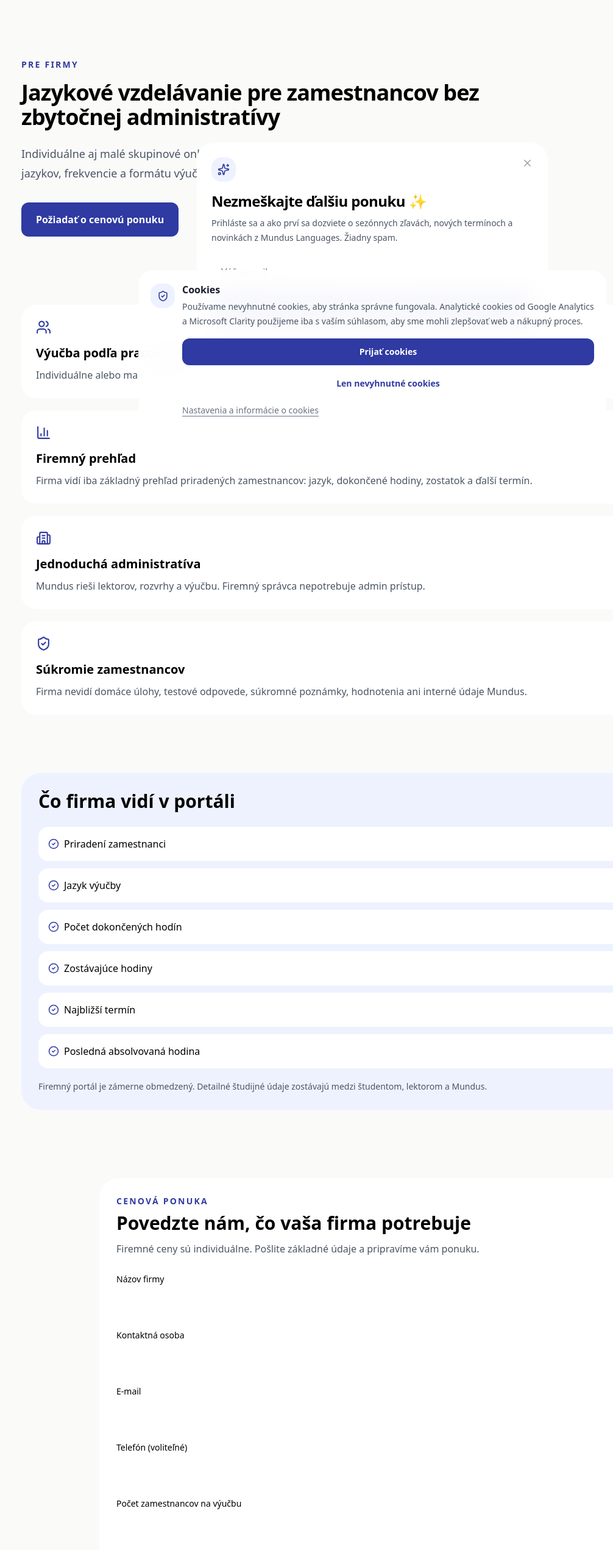
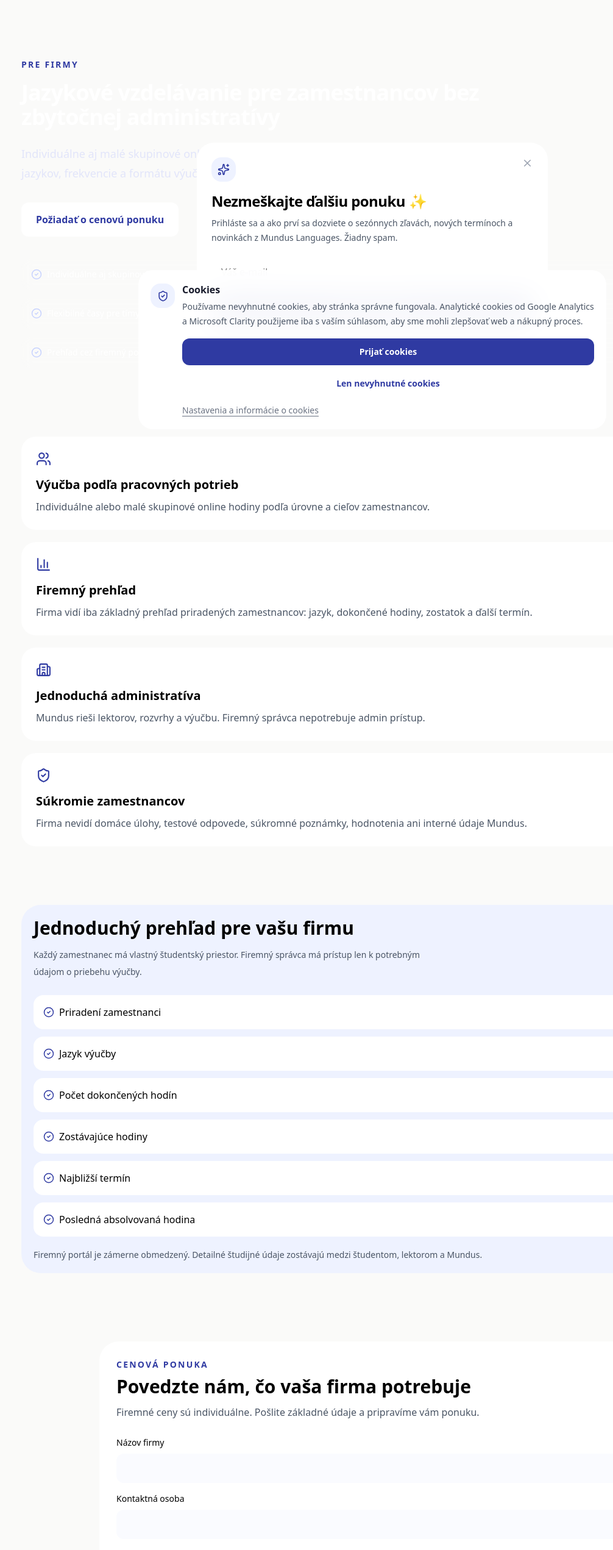
Before and after one commit to 505hits/mundus, a Next.js app: page /companies in a window 1280 px wide. Shown: the part 80-2622 px from the top of the page at 61% size, without its empty margins (29-1035 px from the left). Built offline with nearby package versions, Linux system fonts and the light colour scheme; no server answers.

Commit message:
Refresh bilingual corporate page with premium hero and clearer conversion form

```diff
--- a/src/app/companies/page.tsx
+++ b/src/app/companies/page.tsx
@@ -26,26 +26,29 @@ export default async function CompaniesPage({searchParams}:Props){
   ["Employee privacy","Companies do not see homework, test answers, private notes, ratings or Mundus internal data."]
  ];
  return <main className="min-h-screen bg-[#FAFAF9]"><Navbar/>
-  <section className="px-6 pb-16 pt-32"><div className="mx-auto max-w-6xl">
+  <section className="bg-gradient-to-br from-[#171A2B] via-[#22294E] to-[#2F3AA2] px-5 pb-16 pt-32 text-white sm:px-6 sm:pb-20"><div className="mx-auto max-w-6xl">
    <p className="text-sm font-semibold uppercase tracking-[0.16em] text-[#2F3AA2]">{sk?"Pre firmy":"For companies"}</p>
-   <h1 className="mt-4 max-w-4xl text-4xl font-semibold tracking-tight sm:text-6xl">{sk?"Jazykové vzdelávanie pre zamestnancov bez zbytočnej administratívy":"Language training for employees without unnecessary administration"}</h1>
-   <p className="mt-6 max-w-3xl text-lg leading-8 text-gray-600">{sk?"Individuálne aj malé skupinové online hodiny. Cenu pripravíme podľa počtu zamestnancov, jazykov, frekvencie a formátu výučby.":"Individual and small-group online lessons. We prepare a custom quote based on employee count, languages, frequency and lesson format."}</p>
-   <a href="#quote" className="mt-8 inline-flex rounded-xl bg-[#2F3AA2] px-6 py-4 font-semibold text-white">{sk?"Požiadať o cenovú ponuku":"Request a quote"}</a>
+   <h1 className="mt-4 max-w-4xl text-4xl font-semibold tracking-tight !text-white sm:text-6xl">{sk?"Jazykové vzdelávanie pre zamestnancov bez zbytočnej administratívy":"Language training for employees without unnecessary administration"}</h1>
+   <p className="mt-6 max-w-3xl text-lg leading-8 text-[#E2E5FA]">{sk?"Individuálne aj malé skupinové online hodiny. Cenu pripravíme podľa počtu zamestnancov, jazykov, frekvencie a formátu výučby.":"Individual and small-group online lessons. We prepare a custom quote based on employee count, languages, frequency and lesson format."}</p>
+   <a href="#quote" className="mt-8 inline-flex min-h-12 items-center justify-center rounded-xl bg-white px-6 py-4 font-semibold text-[#2F3AA2] transition hover:bg-[#EEF2FF]">{sk?"Požiadať o cenovú ponuku":"Request a quote"}</a>
+  <div className="mt-9 grid gap-3 text-sm sm:grid-cols-3">
+    {(sk ? ["Individuálne aj skupinové hodiny", "Flexibilné časy pre tímy", "Prehľad cez firemný portál"] : ["Private and group lessons", "Flexible team schedules", "Company learning overview"]).map(item => <div key={item} className="flex items-center gap-2 rounded-2xl border border-white/15 bg-white/10 p-4 text-white backdrop-blur"><CheckCircle2 size={18} className="shrink-0 text-[#C7D2FE]"/>{item}</div>)}
+   </div>
   </div></section>
   <section className="px-6 py-12"><div className="mx-auto grid max-w-6xl gap-5 md:grid-cols-2">{benefits.map(([title,text],i)=>{const icons=[Users,BarChart3,Building2,ShieldCheck];const Icon=icons[i] ?? Building2;return <article key={title} className="rounded-3xl border border-black/5 bg-white p-6 shadow-sm"><Icon size={25} className="text-[#2F3AA2]"/><h2 className="mt-4 text-xl font-semibold">{title}</h2><p className="mt-2 leading-7 text-gray-600">{text}</p></article>})}</div></section>
-  <section className="px-6 py-12"><div className="mx-auto max-w-6xl rounded-[2rem] bg-[#EEF2FF] p-7 sm:p-10"><h2 className="text-3xl font-semibold">{sk?"Čo firma vidí v portáli":"What the company sees in the portal"}</h2><div className="mt-6 grid gap-3 sm:grid-cols-2">{(sk?["Priradení zamestnanci","Jazyk výučby","Počet dokončených hodín","Zostávajúce hodiny","Najbližší termín","Posledná absolvovaná hodina"]:["Assigned employees","Learning language","Completed lesson count","Lessons remaining","Next lesson","Last completed lesson"]).map(x=><p key={x} className="flex items-center gap-2 rounded-2xl bg-white p-4"><CheckCircle2 size={18} className="text-[#2F3AA2]"/>{x}</p>)}</div><p className="mt-5 text-sm text-gray-600">{sk?"Firemný portál je zámerne obmedzený. Detailné študijné údaje zostávajú medzi študentom, lektorom a Mundus." : "The company portal is intentionally limited. Detailed learning data remains between the student, teacher and Mundus."}</p></div></section>
+  <section className="px-5 py-12 sm:px-6"><div className="mx-auto max-w-6xl rounded-[2rem] bg-[#EEF2FF] p-5 sm:p-10"><h2 className="text-3xl font-semibold">{sk?"Jednoduchý prehľad pre vašu firmu":"A simpler overview for your company"}</h2><p className="mt-3 max-w-2xl text-sm leading-7 text-gray-600">{sk?"Každý zamestnanec má vlastný študentský priestor. Firemný správca má prístup len k potrebným údajom o priebehu výučby.":"Each employee keeps a private student space. The company manager only sees the essential lesson usage information."}</p><div className="mt-6 grid gap-3 sm:grid-cols-2">{(sk?["Priradení zamestnanci","Jazyk výučby","Počet dokončených hodín","Zostávajúce hodiny","Najbližší termín","Posledná absolvovaná hodina"]:["Assigned employees","Learning language","Completed lesson count","Lessons remaining","Next lesson","Last completed lesson"]).map(x=><p key={x} className="flex items-center gap-2 rounded-2xl bg-white p-4"><CheckCircle2 size={18} className="text-[#2F3AA2]"/>{x}</p>)}</div><p className="mt-5 text-sm text-gray-600">{sk?"Firemný portál je zámerne obmedzený. Detailné študijné údaje zostávajú medzi študentom, lektorom a Mundus." : "The company portal is intentionally limited. Detailed learning data remains between the student, teacher and Mundus."}</p></div></section>
   <section id="quote" className="px-6 py-16"><div className="mx-auto max-w-4xl rounded-[2rem] border border-black/5 bg-white p-7 shadow-sm sm:p-10"><p className="text-sm font-semibold uppercase tracking-[0.16em] text-[#2F3AA2]">{sk?"Cenová ponuka":"Quote request"}</p><h2 className="mt-2 text-3xl font-semibold">{sk?"Povedzte nám, čo vaša firma potrebuje":"Tell us what your company needs"}</h2><p className="mt-3 text-gray-600">{sk?"Firemné ceny sú individuálne. Pošlite základné údaje a pripravíme vám ponuku.":"Company pricing is customized. Send the basics and we’ll prepare a quote."}</p>
   {sent==="1"&&<p role="status" className="mt-5 rounded-2xl bg-green-50 p-4 text-green-800">{sk?"Ďakujeme. Dopyt sme prijali a ozveme sa vám.":"Thank you. We received your request and will contact you."}</p>}
   {problem&&<p role="alert" className="mt-5 rounded-2xl bg-red-50 p-4 text-red-700">{problem==="rate"?(sk?"Dostali sme už viac dopytov z tohto e-mailu. Skúste to neskôr.":"We already received several requests from this email. Try again later."):problem==="invalid"?(sk?"Skontrolujte vyplnené údaje.":"Please check the information entered."):(sk?"Dopyt sa nepodarilo odoslať. Skúste to neskôr.":"The request could not be sent. Try again later.")}</p>}
-  <form action={submitCompanyQuote} className="mt-7 grid gap-5 sm:grid-cols-2"><input type="hidden" name="ui_language" value={language}/>
-   <label className="text-sm">{sk?"Názov firmy":"Company name"}<input name="company_name" required maxLength={160} className="mt-2 w-full rounded-xl border p-3"/></label>
-   <label className="text-sm">{sk?"Kontaktná osoba":"Contact person"}<input name="contact_name" required maxLength={120} className="mt-2 w-full rounded-xl border p-3"/></label>
+  <form action={submitCompanyQuote} className="mt-7 grid gap-4 sm:grid-cols-2"><input type="hidden" name="ui_language" value={language}/>
+   <label className="text-sm">{sk?"Názov firmy":"Company name"}<input name="company_name" required maxLength={160} className="mt-2 min-h-12 w-full rounded-xl border border-[#DDE2FB] bg-[#FAFBFF] p-3 outline-none transition focus:border-[#2F3AA2] focus:ring-4 focus:ring-[#2F3AA2]/10"/></label>
+   <label className="text-sm">{sk?"Kontaktná osoba":"Contact person"}<input name="contact_name" required maxLength={120} className="mt-2 min-h-12 w-full rounded-xl border border-[#DDE2FB] bg-[#FAFBFF] p-3 outline-none transition focus:border-[#2F3AA2] focus:ring-4 focus:ring-[#2F3AA2]/10"/></label>
    <label className="text-sm">E-mail<input name="email" type="email" required maxLength={254} className="mt-2 w-full rounded-xl border p-3"/></label>
    <label className="text-sm">{sk?"Telefón (voliteľné)":"Phone (optional)"}<input name="phone" maxLength={80} className="mt-2 w-full rounded-xl border p-3"/></label>
    <label className="text-sm">{sk?"Počet zamestnancov na výučbu":"Employees to train"}<input name="employee_count" type="number" min={1} max={100000} className="mt-2 w-full rounded-xl border p-3"/></label>
    <label className="text-sm">{sk?"Jazyky":"Languages"}<input name="languages" maxLength={500} placeholder={sk?"napr. angličtina, nemčina":"e.g. English, German"} className="mt-2 w-full rounded-xl border p-3"/></label>
    <label className="text-sm sm:col-span-2">{sk?"Čo potrebujete?":"What do you need?"}<textarea name="message" rows={4} maxLength={3000} placeholder={sk?"Napr. 12 zamestnancov, 2× týždenne, kombinácia individuálnych a skupinových hodín...":"For example: 12 employees, twice weekly, mix of individual and group lessons..."} className="mt-2 w-full rounded-xl border p-3"/></label>
    <div className="hidden" aria-hidden="true"><label>Website<input name="website" tabIndex={-1} autoComplete="off"/></label></div>
-   <button className="rounded-xl bg-[#2F3AA2] px-6 py-4 font-semibold text-white sm:col-span-2">{sk?"Požiadať o cenovú ponuku":"Request a quote"}</button>
+   <button className="min-h-12 rounded-xl bg-[#2F3AA2] px-6 py-4 font-semibold text-white transition hover:bg-[#252E82] focus-visible:outline focus-visible:outline-2 focus-visible:outline-offset-2 focus-visible:outline-[#2F3AA2] sm:col-span-2">{sk?"Požiadať o cenovú ponuku":"Request a quote"}</button>
   </form></div></section><Footer/></main>;
 }
```
